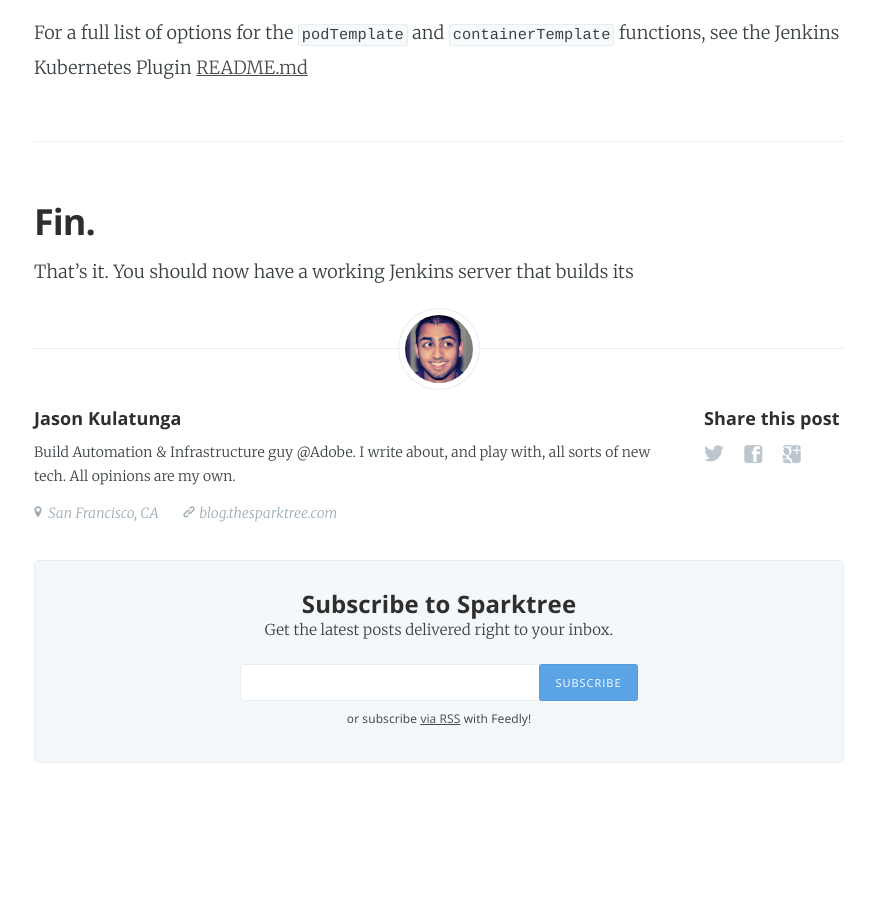
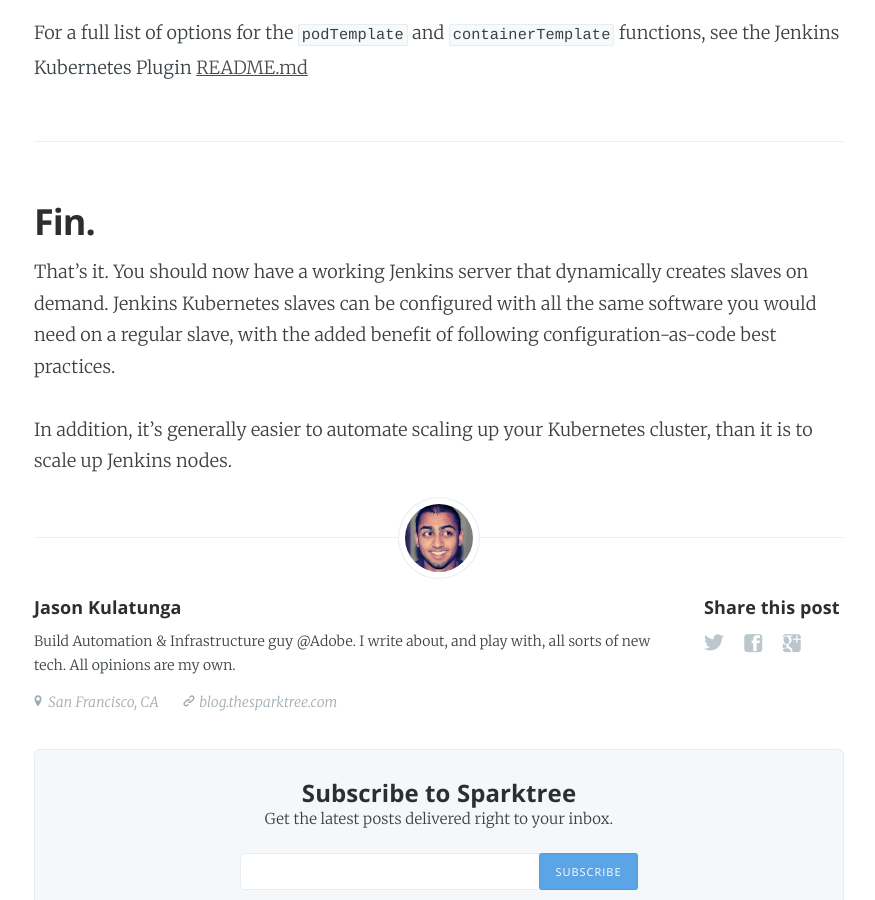
Before and after one commit to AnalogJ/thesparktree-blog, a Jekyll site: the page built from _posts/2020-04-28-you-dont-know-jenkins-part-4.md, in a window 1280 px wide and 900 px high, scrolled down 15604 px. Shown: the whole window, without its empty margins (201-1076 px from the left). Built offline with Jekyll 4.4.1, drawn with Linux system fonts in a browser that asks for light colours; nearby versions of some CDN libraries; a script that is not in the unit is left out; comment, search, counter and statistics services are not loaded; some of the changed text lies outside the part shown; grey boxes are pictures that could not be loaded.

Commit message:
finish off summary, fix embedded hostname. Publically post.

```diff
--- a/_posts/2020-04-28-you-dont-know-jenkins-part-4.md
+++ b/_posts/2020-04-28-you-dont-know-jenkins-part-4.md
@@ -228,7 +227,7 @@ image with no language runtimes.**
 #### Custom Agent Images
 
 The solution is to customize the `jnlp` slave image container with the custom software your jobs require -- language
-runtimes, tools, fonts, etc.
+runtimes, tools, packages, fonts, etc.
 
 Since `jenkins/inbound-agent` is just a standard Docker image, you can customize it like you would any other Docker image.
 
@@ -355,4 +354,8 @@ For a full list of options for the `podTemplate` and `containerTemplate` functio
 
 ## Fin.
 
-That's it. You should now have a working Jenkins server that builds its
+That's it. You should now have a working Jenkins server that dynamically creates slaves on demand. Jenkins Kubernetes slaves
+can be configured with all the same software you would need on a regular slave, with the added benefit of following
+configuration-as-code best practices.
+
+In addition, it's generally easier to automate scaling up your Kubernetes cluster, than it is to scale up Jenkins nodes.
```
Also changed, not shown: other parts of _posts/2020-04-28-you-dont-know-jenkins-part-4.md (+2 -3 lines), _layouts/post.html (line endings or trailing spaces).
